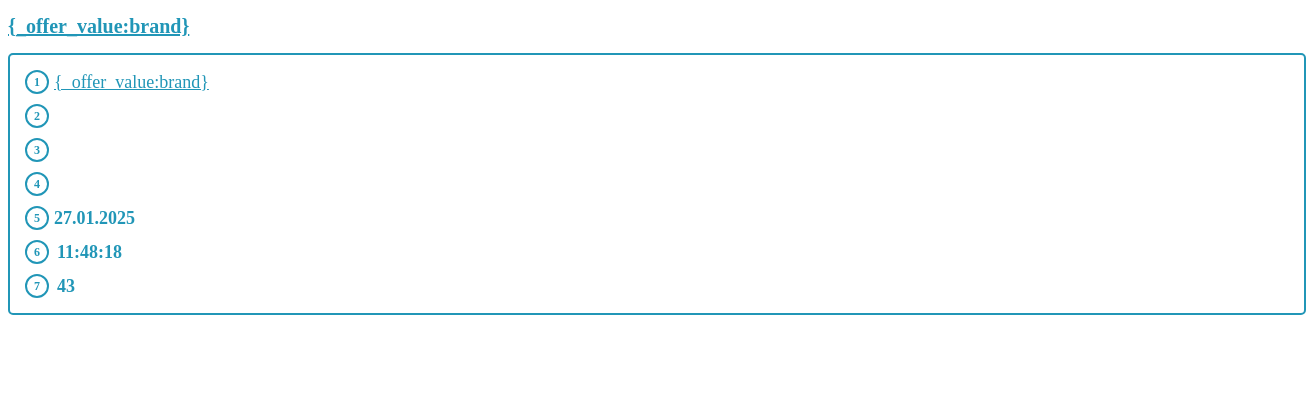
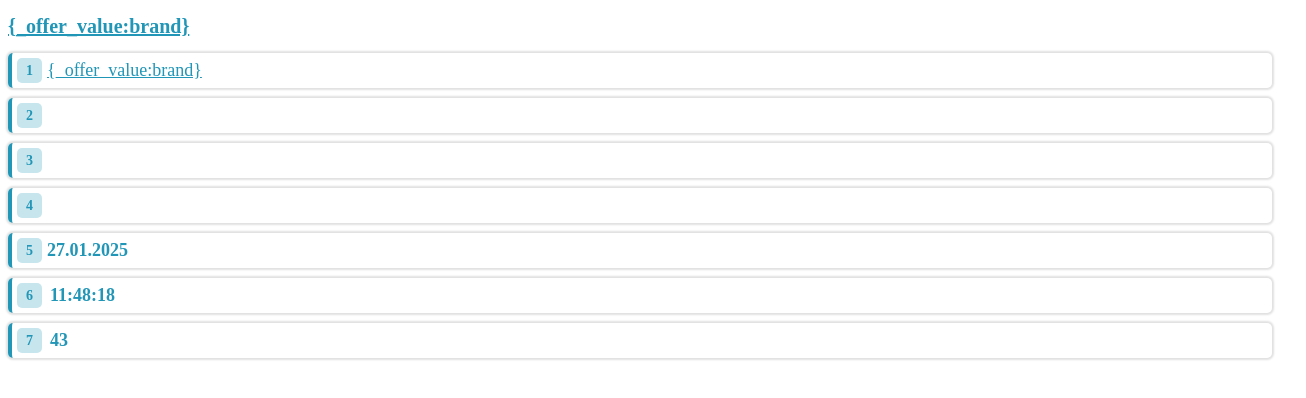
Before and after one commit to Hakaihou/StepsW, a plain HTML site: page index.html in a window 1280 px wide. Shown: the whole page, 1306 px wide, since content can reach past the window. Drawn offline with Linux system fonts and the light colour scheme.

Commit message:
widget update

```diff
--- a/index.css
+++ b/index.css
@@ -1,6 +1,5 @@
 .steps-widget-section {
   --steps-color-main: #2196b7;
-  opacity: 0;
   transition: opacity 1s ease-in-out;
   text-align: left!important;
 }
@@ -15,8 +14,6 @@
 }
 .steps-widget-section .steps-widget {
   width: 100%;
-  border-radius: 5px;
-  padding: 15px;
   counter-reset: list;
   font-size: 18px !important;
   display: flex;
@@ -27,21 +24,34 @@
   display: flex;
   align-items: center;
   gap: 5px;
+  padding: 5px;
+  box-shadow: 0px 0px 2px 2px rgba(0, 0, 0, 0.12);
+  border-radius:5px;
+  border-left: 4px solid var(--steps-color-main);
+  opacity: 0;
+  transform: translateY(20px);
+  transition: 0.3s all;
 }
+
+.steps-widget-section .steps-widget .steps-widget-item-visible {
+  opacity: 1;
+  transform: translateY(0);
+}
+
 .steps-widget-section .steps-widget .steps-widget-item::before {
   counter-increment: list;
   content: counter(list);
   color: var(--steps-color-main) !important;
-  border: 2px solid var(--steps-color-main) !important;
-  border-radius: 50%;
+  background: rgba(33, 150, 183, 0.25);
+  border-radius: 5px;
   display: flex;
   align-items: center;
   justify-content: center;
-  max-width: 20px;
+  max-width: 25px;
+  font-size: 14px;
   width: 100%;
-  height: 20px;
-  font-size: 12px;
-  font-weight: bold;
+  height: 25px;
+  font-weight: 900;
 }
 .steps-widget-section .steps-widget-sub-container {
   display: flex;
@@ -55,16 +65,10 @@
 .steps-widget-section .steps-widget-sub-container .steps-widget-sub {
   border-radius: 5px;
 }
-.steps-widget-section .steps-widget-red {
-  border: 2px solid var(--steps-color-main) !important;
-}
+
 .steps-widget-section .steps-widget-red .steps-widget-sub, .steps-widget-section .steps-widget-red .steps-widget-date {
   color: var(--steps-color-main) !important;
   font-weight: bold;
-}
-
-.steps-widget-visible {
-  opacity: 1;
 }
 
 @media (max-width:500px) {
--- a/index.js
+++ b/index.js
@@ -68,23 +68,33 @@ document.addEventListener("DOMContentLoaded", () => {
     updateTimeToMidnight();
 
     // Функционал появления виджета при скролле
-    const stepsWidget = document.querySelector("#steps-widget");
+    // Выбираем все элементы, которые будем отслеживать
+    const stepsWidgetItems = document.querySelectorAll(".steps-widget-item");
 
     const observerOptions = {
         root: null,
         threshold: 0.1,
+        rootMargin: "0px 0px -100px 0px"
     };
 
-    const observer = new IntersectionObserver((entries, observer) => {
+    // Создаём экземпляр IntersectionObserver
+    const itemObserver = new IntersectionObserver((entries, observer) => {
         entries.forEach(entry => {
             if (entry.isIntersecting) {
-                stepsWidget.classList.add("steps-widget-visible");
+                // При появлении элемента на экране добавляем класс для анимации/плавного появления
+                entry.target.classList.add("steps-widget-item-visible");
+
+                // После того как элемент стал видимым, снимаем наблюдение, чтобы не повторять анимацию
                 observer.unobserve(entry.target);
             }
         });
     }, observerOptions);
 
-    observer.observe(stepsWidget);
+    // Запускаем наблюдение за каждым steps-widget-item
+    stepsWidgetItems.forEach(item => {
+        itemObserver.observe(item);
+    });
+
 
     // Функционал обратного отсчёта
     const element = document.getElementById("steps-widget-remain");
```
